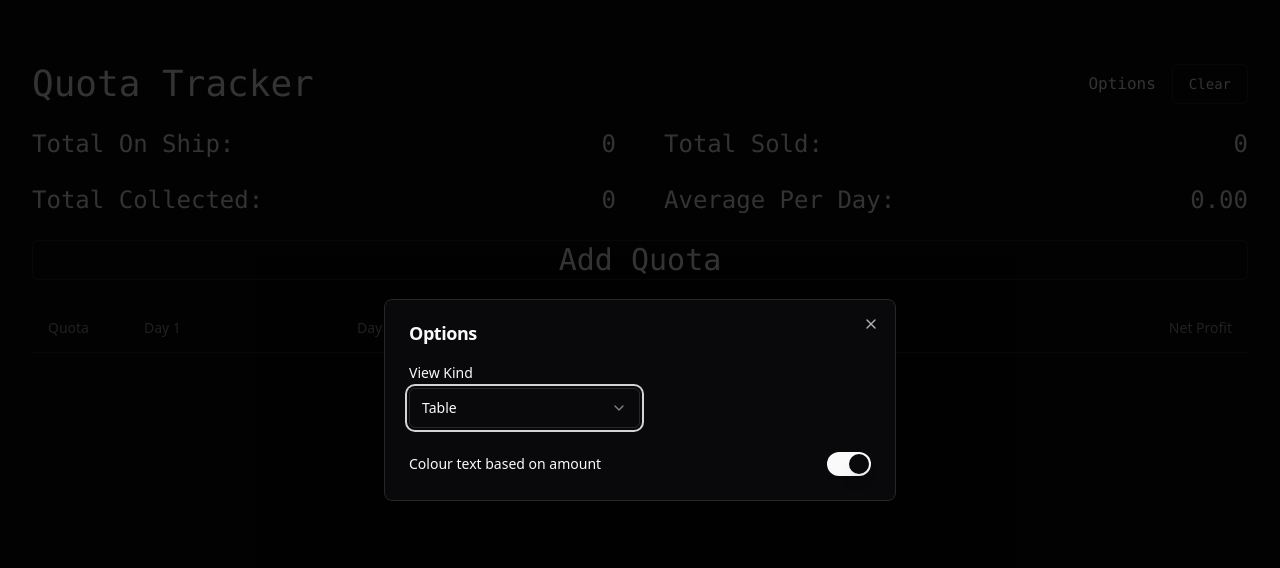
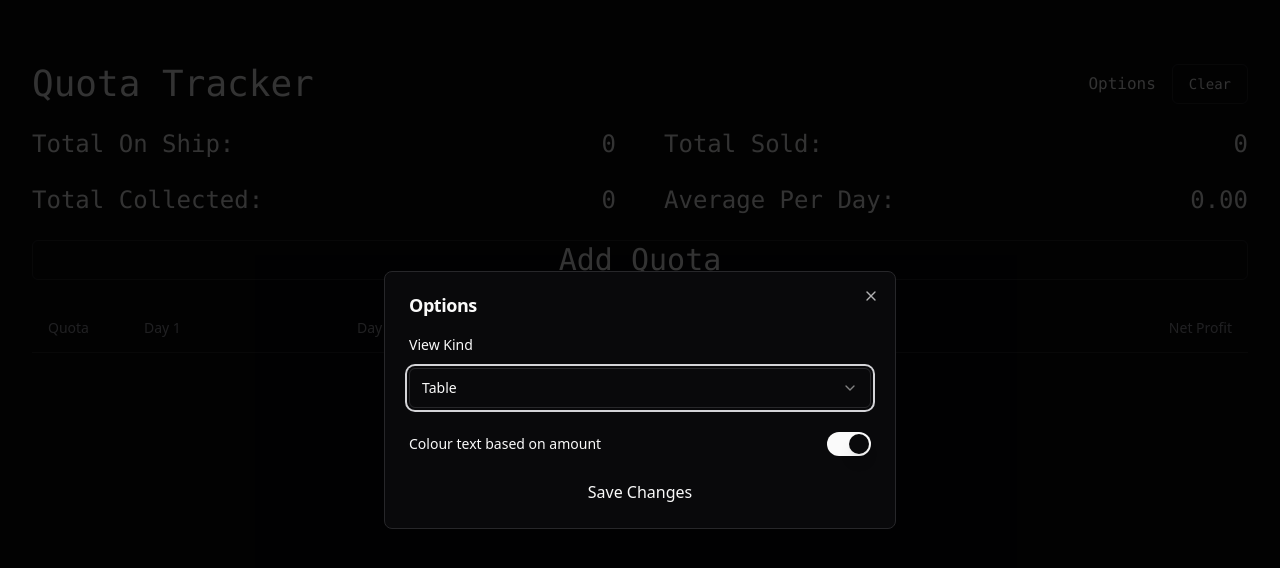
Before and after one commit to LucDeCaf/quota-tracker, a React (Vite) app: page / in a window 1280 px wide. Both pictures are taken after a click on the button "Options". Shown: the top 568 px of the page. Built offline with nearby package versions, Linux system fonts and the light colour scheme.

Commit message:
Added save button to options and only changed options if save pressed

```diff
--- a/src/components/options.tsx
+++ b/src/components/options.tsx
@@ -1,5 +1,6 @@
 import {
     Dialog,
+    DialogClose,
     DialogContent,
     DialogHeader,
     DialogTitle,
@@ -17,6 +18,7 @@ import {
 } from "./ui/select";
 import { Setter } from "@/lib/utils";
 import { Switch } from "./ui/switch";
+import { useState } from "react";
 
 export type Options = {
     viewKind: "table" | "card";
@@ -29,10 +31,12 @@ interface OptionsProps {
 }
 
 export function OptionsMenu({ options, setOptions }: OptionsProps) {
+    const [tempOptions, setTempOptions] = useState<Options>(options);
+
     const viewKindSelect = (
         <Select
             onValueChange={(viewKind) =>
-                setOptions((prev) => ({
+                setTempOptions((prev) => ({
                     ...prev,
                     viewKind: viewKind as "table" | "card",
                 }))
@@ -41,8 +45,8 @@ export function OptionsMenu({ options, setOptions }: OptionsProps) {
             <SelectTrigger>
                 <SelectValue
                     placeholder={
-                        options.viewKind[0].toUpperCase() +
-                        options.viewKind.slice(1)
+                        tempOptions.viewKind[0].toUpperCase() +
+                        tempOptions.viewKind.slice(1)
                     }
                 />
             </SelectTrigger>
@@ -60,9 +64,9 @@ export function OptionsMenu({ options, setOptions }: OptionsProps) {
 
     const colouredTextSwitch = (
         <Switch
-            checked={options.colouredText}
+            checked={tempOptions.colouredText}
             onCheckedChange={(checked) =>
-                setOptions((prev) => ({
+                setTempOptions((prev) => ({
                     ...prev,
                     colouredText: checked,
                 }))
@@ -70,11 +74,15 @@ export function OptionsMenu({ options, setOptions }: OptionsProps) {
         />
     );
 
+    const handleSave = () => {
+        setOptions(tempOptions);
+    };
+
     return (
         <Dialog>
             <DialogTrigger
                 className="hover:underline underline-offset-4"
-                onClick={() => console.log("clicked")}
+                onClick={() => setTempOptions(options)}
             >
                 Options
             </DialogTrigger>
@@ -82,8 +90,8 @@ export function OptionsMenu({ options, setOptions }: OptionsProps) {
                 <DialogHeader className="flex flex-col gap-2">
                     <DialogTitle>Options</DialogTitle>
                 </DialogHeader>
-                <form className="flex flex-col gap-6">
-                    <div className="flex flex-col w-1/2 gap-2">
+                <div className="flex flex-col gap-6">
+                    <div className="flex flex-col gap-4">
                         <Label>View Kind</Label>
                         {viewKindSelect}
                     </div>
@@ -91,7 +99,14 @@ export function OptionsMenu({ options, setOptions }: OptionsProps) {
                         <Label>Colour text based on amount</Label>
                         {colouredTextSwitch}
                     </div>
-                </form>
+                    <DialogClose
+                        className="text-md"
+                        type="submit"
+                        onClick={handleSave}
+                    >
+                        Save Changes
+                    </DialogClose>
+                </div>
             </DialogContent>
         </Dialog>
     );
```
